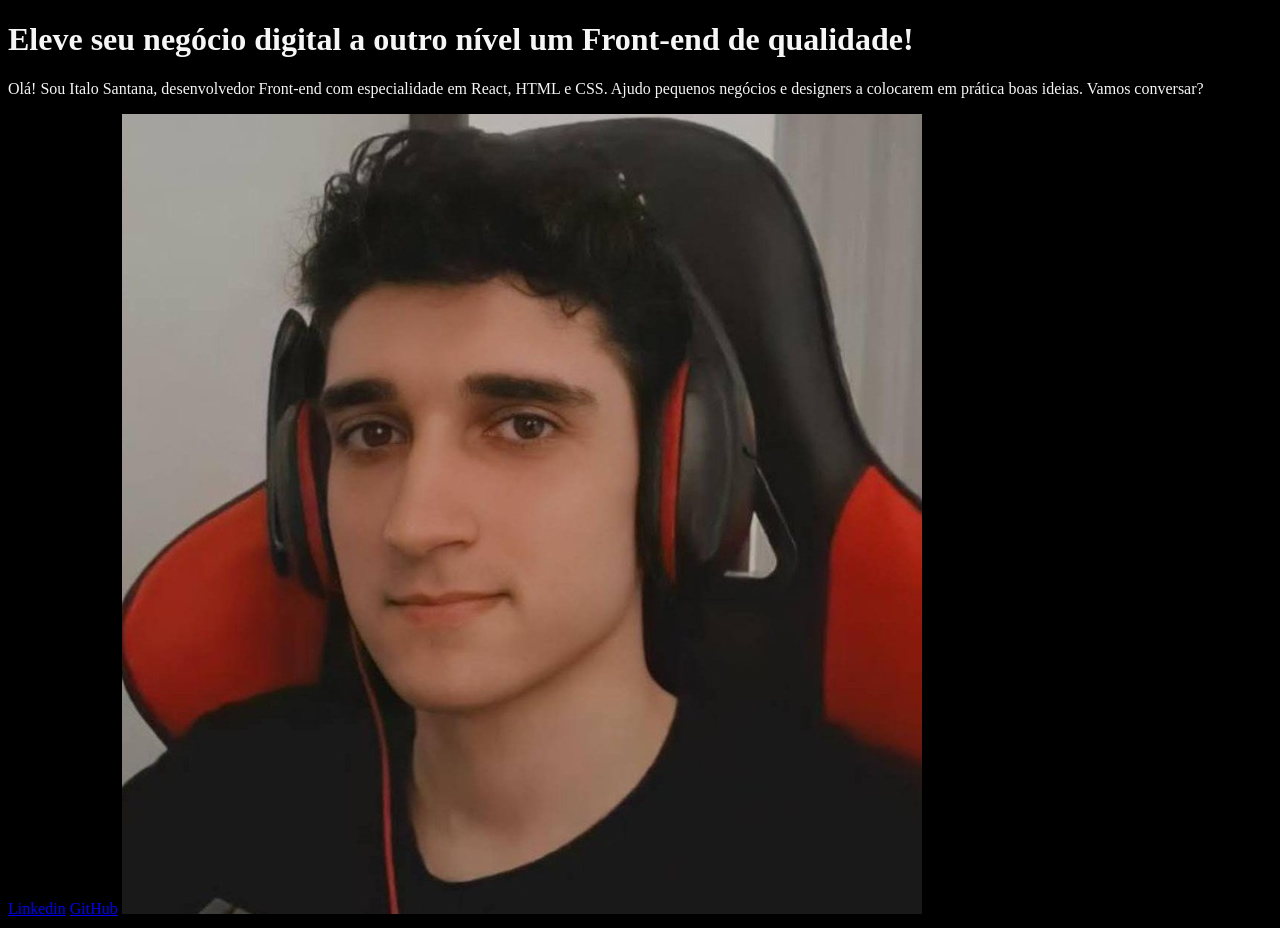
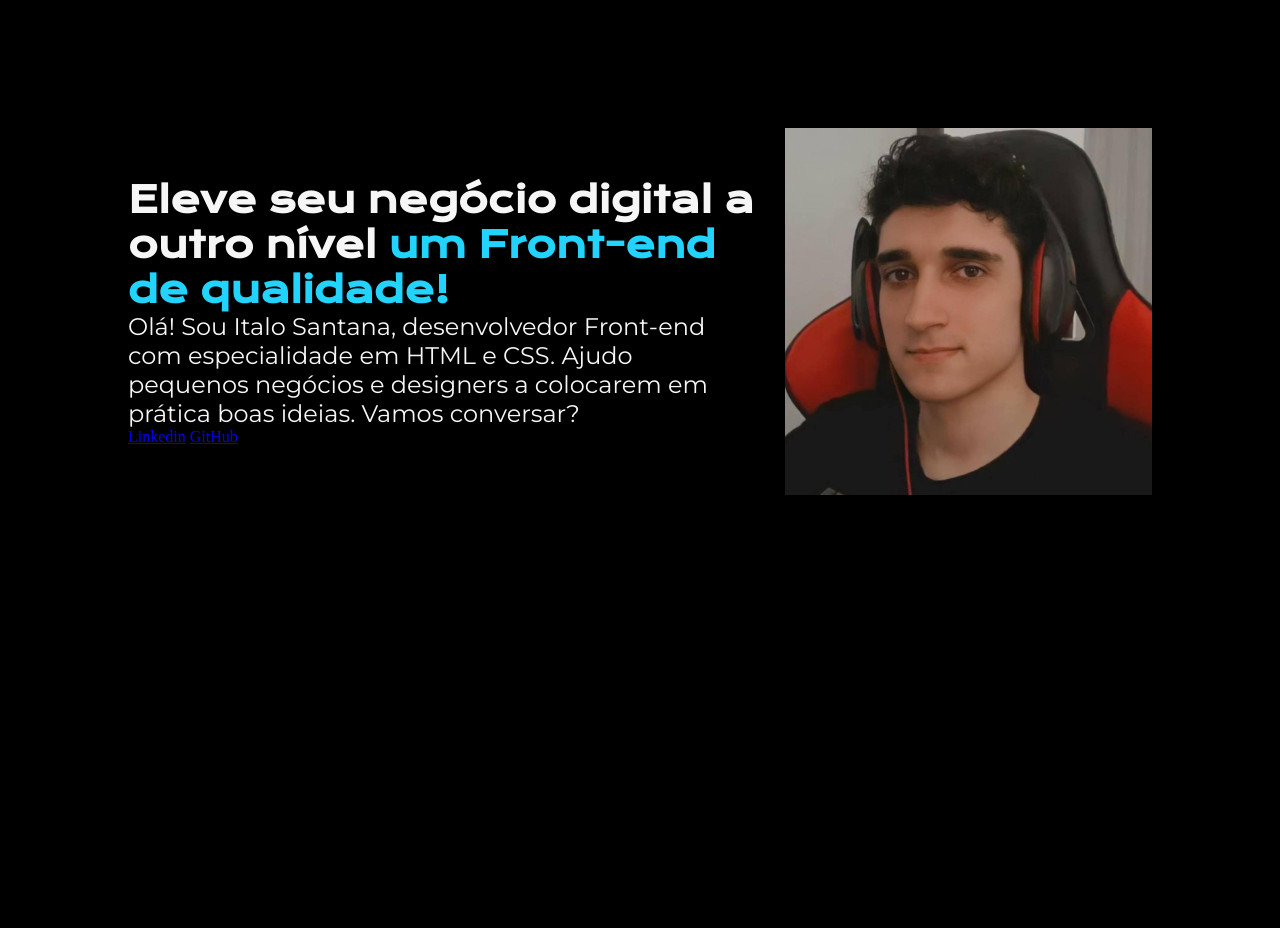
Before and after one commit to ItaloSSantana/Aula-HTML-Curso-ONE, a plain HTML site: page index.html in a window 1280 px wide. Drawn offline with nearby package versions, Linux system fonts and the light colour scheme.

Commit message:
adicionado box-sizing, fontes importadas e alinhamento entre as propriedades

```diff
--- a/index.html
+++ b/index.html
@@ -4,6 +4,7 @@
 <head>
     <meta charset="UTF-8">
     <meta name="viewport" content="width=device-width, initial-scale=1.0">
+    <meta http-equiv="X-UA-Compatible" content="IE=edge">
     <title>Portfolio</title>
     <link rel="stylesheet" href="styles.css">
 </head>
@@ -11,14 +12,19 @@
 <body>
     <div>
         <header> </header>
-        <main>
-            <h1> Eleve seu negócio digital a outro nível <strong>um Front-end de qualidade!</strong></h1>
+        <main class="apresentacao">
+            <section class="apresentacao__conteudo">
+                <h1 class="apresentacao__conteudo__titulo"> Eleve seu negócio digital a outro nível <strong
+                        class="titulo-destaque">um Front-end de
+                        qualidade!</strong></h1>
+                <p class="apresentacao__conteudo__paragrafo"> Olá! Sou Italo Santana, desenvolvedor Front-end com
+                    especialidade em HTML e
+                    CSS. Ajudo pequenos negócios e designers a colocarem em prática boas ideias. Vamos conversar?</p>
+                <a href="https://www.linkedin.com/in/italo-santana-dev/">Linkedin</a>
+                <a href="https://github.com/ItaloSSantana">GitHub</a>
+            </section>
+            <img src="imagemItalo.png" alt="imagem de Italo">
         </main>
-        <p> Olá! Sou Italo Santana, desenvolvedor Front-end com especialidade em React, HTML e CSS. Ajudo pequenos
-            negócios e designers a colocarem em prática boas ideias. Vamos conversar?</p>
-        <a href="https://www.linkedin.com/in/italo-santana-dev/">Linkedin</a>
-        <a href="https://github.com/ItaloSSantana">GitHub</a>
-        <img src="imagemItalo.jpeg" alt="imagem de Italo">
         <footer> </footer>
     </div>
 </body>
--- a/styles.css
+++ b/styles.css
@@ -1,4 +1,38 @@
+@import url('https://fonts.googleapis.com/css2?family=Krona+One&family=Montserrat&display=swap');
+
+* {
+    margin: 0;
+    padding: 0;
+}
+
 body {
+    height: 100vh;
+    box-sizing: border-box;
     background-color: black;
     color: #F6F6F6;
 }
+
+.titulo-destaque {
+    color: #22D4FD;
+}
+
+.apresentacao {
+    margin: 10%;
+    display: flex;
+    align-items: center;
+    justify-content: space-between;
+}
+
+.apresentacao__conteudo {
+    width: 630px;
+}
+
+.apresentacao__conteudo__titulo {
+    font-size: 36px;
+    font-family: 'Krona One', sans-serif;
+}
+
+.apresentacao__conteudo__paragrafo {
+    font-size: 24px;
+    font-family: 'Montserrat', sans-serif;
+}
```
Also changed, not shown: imagemItalo.png (added).
